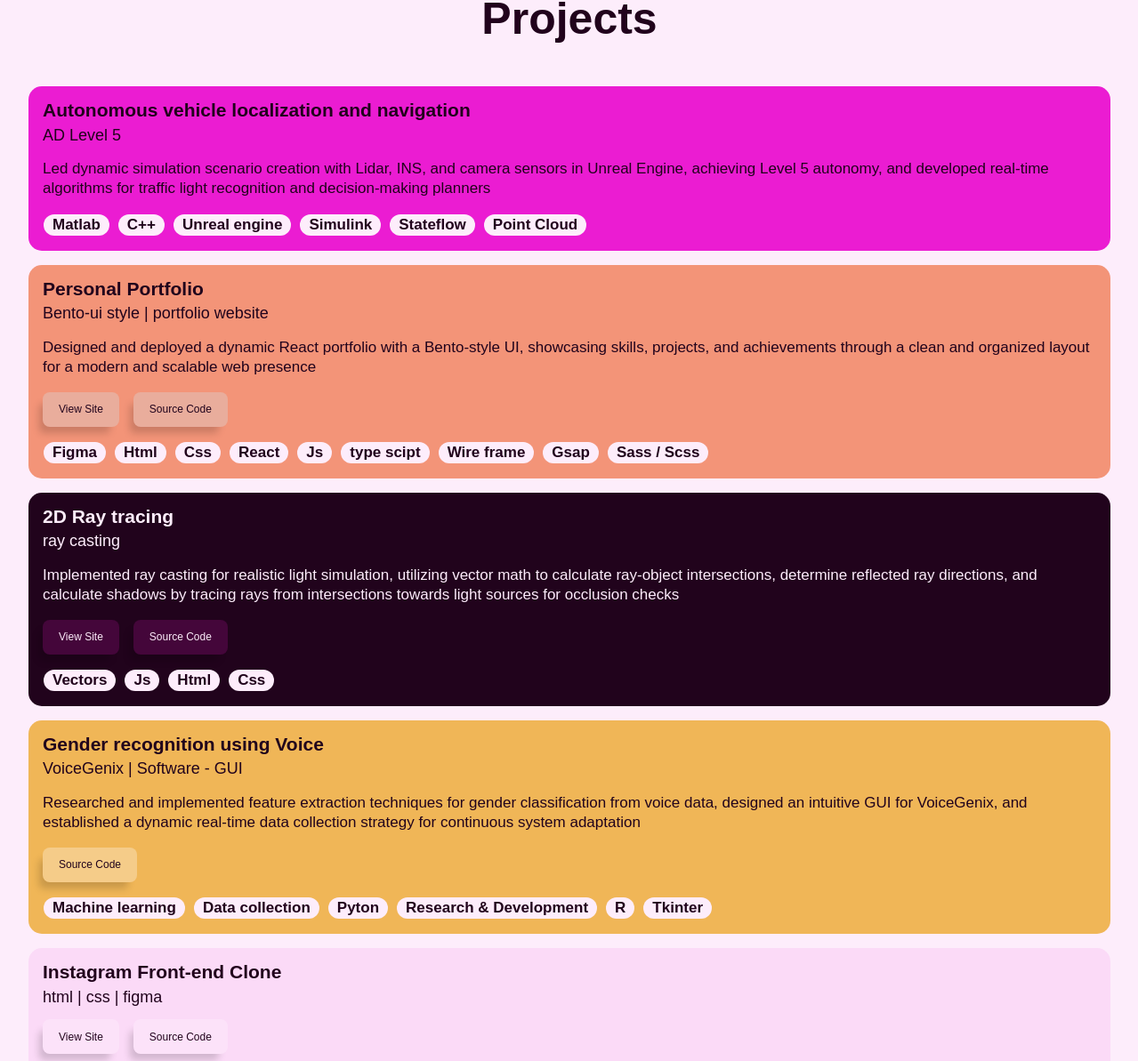
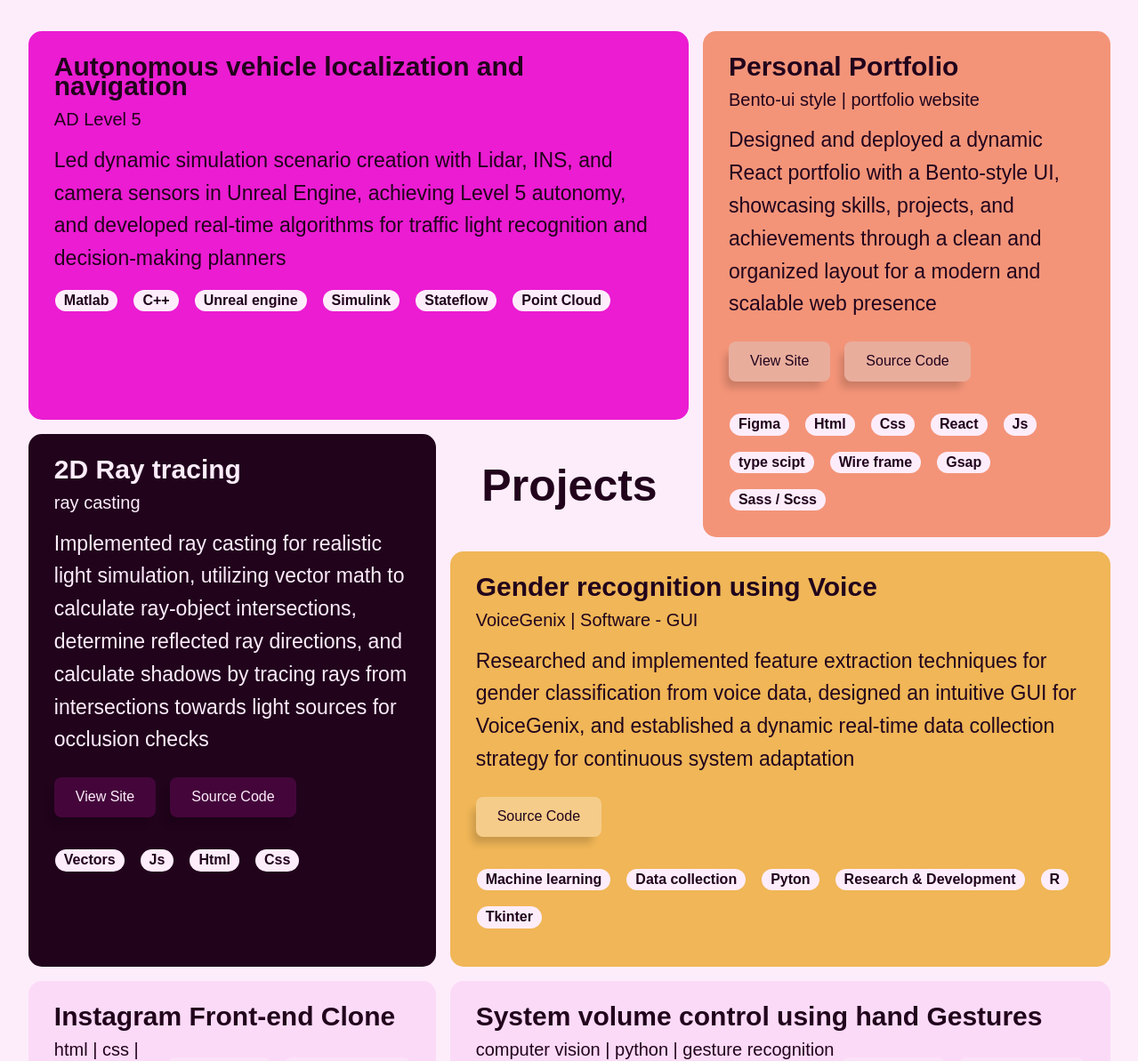
Before and after one commit to krmahi/portfolio-bento-ui, a React (Vite) app: page / in a window 1536 px wide. Shown: the part 1563-2756 px from the top of the page at 89% size, without its empty margins (128-1407 px from the left). Built offline with nearby package versions, Linux system fonts and the light colour scheme.

Commit message:
add: partial desktop responsiveness

```diff
--- a/src/App.css
+++ b/src/App.css
@@ -177,18 +177,17 @@ body {
   .skill-bento {
     width: min(100%, 550px);
     height: 100%;
-
     margin-block: auto;
     margin-inline-end: -2.5rem;
     padding: 0rem !important;
   }
   .about-name {
-    font-size: 100px !important;
+    font-size: 7vw !important;
     text-align: left !important;
   }
   .about {
     margin-block-start: -1rem !important;
-    font-size: 17px !important;
+    font-size: 1.3vw !important;
     text-align: left !important;
     line-height: 170% !important;
     font-weight: 400 !important;
@@ -196,8 +195,13 @@ body {
   .about > p {
     max-width: 500px;
   }
+
+  .about-roles {
+    margin-inline-start: -6px;
+  }
+
   .about-roles > p > span {
-    font-size: 17px !important;
+    font-size: 1.1vw !important;
     padding-inline: 0.4rem !important;
     font-weight: 500 !important;
   }
@@ -213,13 +217,14 @@ body {
     margin-block-end: 2rem !important;
   }
   .button {
-    padding: 1em 4em !important;
+    padding: 1em 2.4em !important;
 
-    font-size: 17px !important;
+    font-size: 15px !important;
   }
 
   .contact-button {
-    font-size: 17px;
+    padding: 1em 2.4em !important;
+    font-size: 15px !important;
   }
 
   .about-scroll > svg {
@@ -264,7 +269,7 @@ body {
     font-size: 18px !important;
   }
   .block-1 span {
-    font-size: 17px !important;
+    font-size: 15px !important;
   }
 
   .line-height-content {
@@ -331,6 +336,9 @@ body {
   .about > p {
     max-width: 500px;
   }
+  .about-roles {
+    margin-inline-start: -6px;
+  }
   .about-roles > p > span {
     font-size: 17px !important;
     padding-inline: 0.4rem !important;
@@ -396,8 +404,98 @@ body {
   .block-sub-title {
     font-size: 18px !important;
   }
+  .block-1 {
+    padding: 1.8rem !important;
+  }
   .block-1 span {
-    font-size: 17px !important;
+    font-size: 16px !important;
+  }
+
+  .project-blocks {
+    margin-block-start: 10rem;
+    display: grid;
+    grid-template-columns: repeat(13, 1fr);
+  }
+
+  .a {
+    grid-column: 1 / 9;
+  }
+
+  .b {
+    grid-column: 9 / 14;
+    grid-row: 1 / 3;
+  }
+
+  .c {
+    grid-column: 1 / 6;
+    grid-row: 2 / 4;
+  }
+
+  .d {
+    grid-column: 6 / 14;
+  }
+
+  .e {
+    grid-column: 1 / 6;
+    grid-row: 4 / 5;
+  }
+
+  .f {
+    grid-column: 6 / 14;
+    grid-row: 4 / 5;
+  }
+
+  .p-title {
+    margin-block: auto !important;
+    grid-column: 6 / 9;
+    grid-row-start: 2;
+  }
+  .block-title-proj {
+    font-size: 30px !important;
+    margin-block-end: 10px;
+  }
+  .block-sub-title-proj {
+    font-size: 20px !important;
+  }
+
+  .size-15px > span {
+    font-size: 23px !important;
+    line-height: 2.3rem;
+    font-weight: 430;
+  }
+
+  .categories {
+    gap: 1rem !important;
+  }
+
+  .categories > span {
+    font-size: 16px !important;
+  }
+
+  .p1-button {
+    font-size: 16px !important;
+  }
+
+  .project-buttons {
+    margin-block-start: 1.5rem !important;
+    margin-block-end: 1.2rem !important;
+  }
+  .last-project {
+    display: flex;
+
+    flex-direction: row;
+    justify-content: space-between;
+  }
+
+  .bold-content img {
+    display: none;
+
+    transform: translateX(200%);
+    transform: translatey(-100%);
+  }
+
+  .margin-no-bottom {
+    margin-block-end: -1rem !important;
   }
 
   .line-height-content {
--- a/src/components/Projects.tsx
+++ b/src/components/Projects.tsx
@@ -1,19 +1,20 @@
 // import React from "react";
 import "../styles/Projects.css";
+import voicegenix from "../assets/voicegenix.svg";
 
 function Projects() {
   return (
     <div className="project-hero">
-      <div className="title">Projects</div>
       <div className="project-blocks">
-        <div className="block-1 project-block-color-1">
-          <div className="block-title bold">
+        <div className="title p-title">Projects</div>
+        <div className="block-1 project-block-color-1 a">
+          <div className="block-title bold block-title-proj">
             Autonomous vehicle localization and navigation
           </div>
-          <div className="block-sub-title bold-subheading size-15px">
+          <div className="block-sub-title bold-subheading size-15px block-sub-title-proj">
             AD Level 5
           </div>
-          <div className="size-15px bold-content">
+          <div className="size-15px bold-content ">
             <span>
               Led dynamic simulation scenario creation with Lidar, INS, and
               camera sensors in Unreal Engine, achieving Level 5 autonomy, and
@@ -30,9 +31,11 @@ function Projects() {
             <span>Point Cloud</span>
           </div>
         </div>
-        <div className="block-1 project-block-color-2">
-          <div className="block-title bold">Personal Portfolio</div>
-          <div className="block-sub-title bold-subheading size-15px">
+        <div className="block-1 project-block-color-2 b">
+          <div className="block-title bold block-title-proj">
+            Personal Portfolio
+          </div>
+          <div className="block-sub-title bold-subheading size-15px block-sub-title-proj">
             Bento-ui style | portfolio website
           </div>
           <div className="size-15px bold-content">
@@ -62,9 +65,11 @@ function Projects() {
             <span>Sass / Scss</span>
           </div>
         </div>
-        <div className="block-1 project-block-color-3 white-text">
-          <div className="block-title bold">2D Ray tracing</div>
-          <div className="block-sub-title bold-subheading size-15px">
+        <div className="block-1 project-block-color-3 white-text c">
+          <div className="block-title bold block-title-proj">
+            2D Ray tracing
+          </div>
+          <div className="block-sub-title bold-subheading size-15px block-sub-title-proj">
             ray casting
           </div>
           <div className="size-15px bold-content">
@@ -94,22 +99,27 @@ function Projects() {
             <span>Css</span>
           </div>
         </div>
-        <div className="block-1 project-block-color-4">
-          <div className="block-title bold">Gender recognition using Voice</div>
-          <div className="block-sub-title bold-subheading size-15px">
+        <div className="block-1 project-block-color-4 d">
+          <div className="block-title bold block-title-proj">
+            Gender recognition using Voice
+          </div>
+          <div className="block-sub-title bold-subheading size-15px block-sub-title-proj">
             VoiceGenix | Software - GUI
           </div>
-          <div className="size-15px bold-content">
+
+          <div className="size-15px bold-content ">
             <span>
               Researched and implemented feature extraction techniques for
               gender classification from voice data, designed an intuitive GUI
               for VoiceGenix, and established a dynamic real-time data
               collection strategy for continuous system adaptation
             </span>
+
             <div className="project-buttons">
               <div className="p1-button bold-content p4-button-color">
                 <a href="#">Source Code</a>
               </div>
+              <img src={voicegenix} alt="voicegenix_logo" />
             </div>
           </div>
           <div className="categories">
@@ -121,13 +131,16 @@ function Projects() {
             <span>Tkinter</span>
           </div>
         </div>
-        <div className="block-1 project-block-color-5">
-          <div className="block-title bold">Instagram Front-end Clone</div>
-          <div className="block-sub-title bold-subheading size-15px last-2-subheading">
+        <div className="block-1 project-block-color-5 e">
+          <div className="block-title bold block-title-proj">
+            Instagram Front-end Clone
+          </div>
+          <div className="last-project">
+            <div className="block-sub-title bold-subheading size-15px last-2-subheading block-sub-title-proj">
               html | css | figma
             </div>
             <div className="size-15px">
-            <div className="project-buttons">
+              <div className="project-buttons margin-no-bottom">
                 <div className="p1-button bold-content p5-button-color">
                   <a href="#">View Site</a>
                 </div>
@@ -137,15 +150,17 @@ function Projects() {
               </div>
             </div>
           </div>
-        <div className="block-1 project-block-color-5">
-          <div className="block-title bold">
+        </div>
+        <div className="block-1 project-block-color-5 f">
+          <div className="block-title bold block-title-proj ">
             System volume control using hand Gestures
           </div>
-          <div className="block-sub-title bold-subheading size-15px last-2-subheading">
+          <div className="last-project">
+            <div className="block-sub-title bold-subheading size-15px last-2-subheading block-sub-title-proj">
               computer vision | python | gesture recognition
             </div>
             <div className="size-15px">
-            <div className="project-buttons">
+              <div className="project-buttons margin-no-bottom">
                 <div className="p1-button bold-content p5-button-color">
                   <a href="#">View Site</a>
                 </div>
@@ -157,6 +172,7 @@ function Projects() {
           </div>
         </div>
       </div>
+    </div>
   );
 }
 
--- a/src/styles/Projects.css
+++ b/src/styles/Projects.css
@@ -113,3 +113,8 @@
 .last-2-subheading {
   margin-bottom: 0.9rem;
 }
+
+.p-title {
+  display: flex;
+  justify-content: center;
+}
```
Also changed, not shown: src/assets/voicegenix.svg (added). Lines whose indentation alone changed are shown as unchanged.
